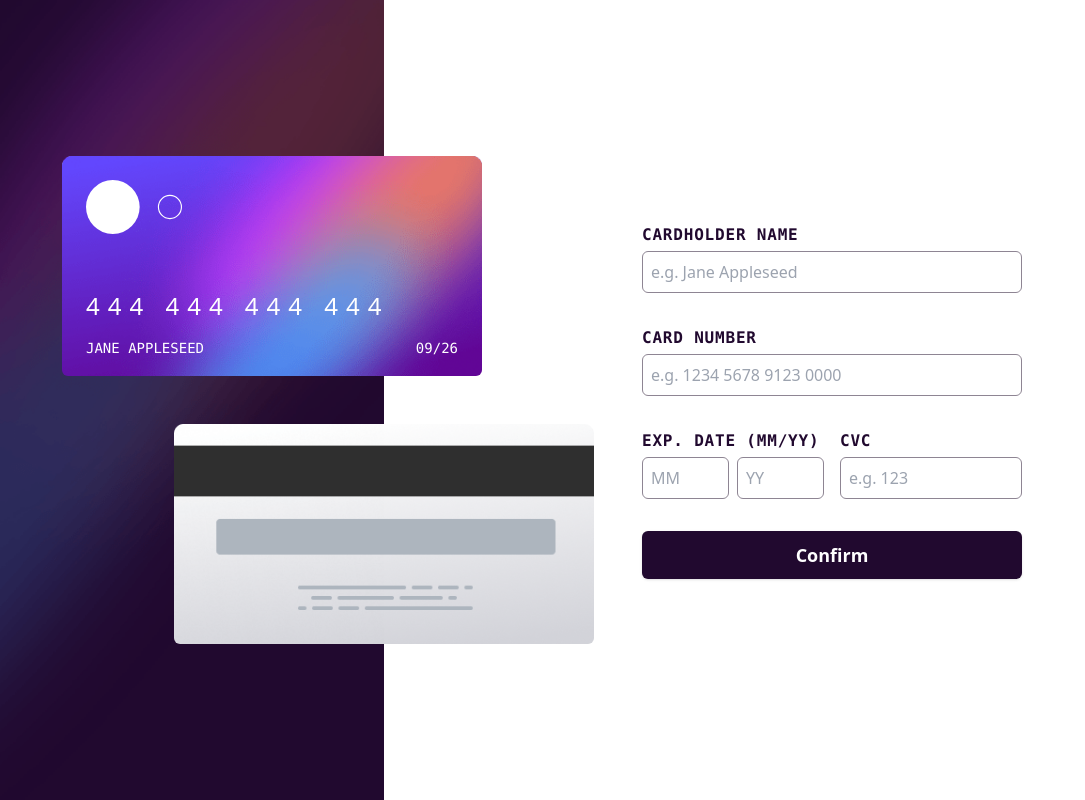
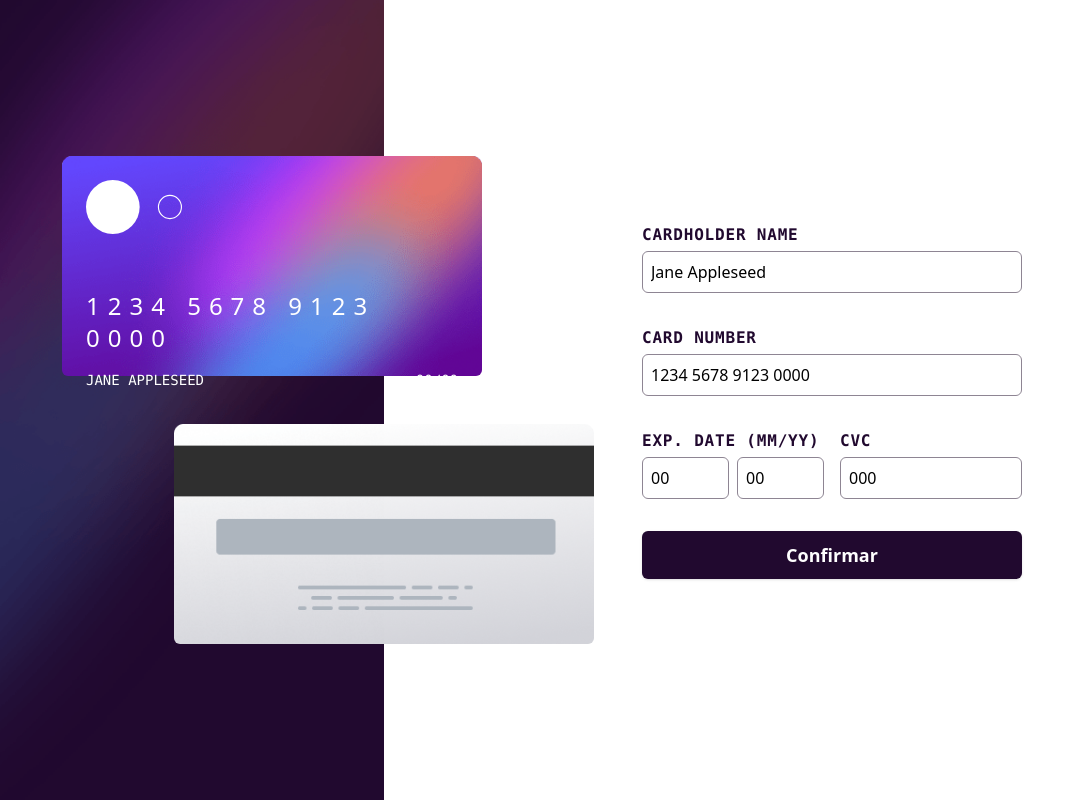
Before and after one commit to radriann21/interactive-card-details-component, a React (Vite) app: page / in a window 1280 px wide. Shown: the whole page, without its empty margins (0-1085 px from the left). Built offline with nearby package versions, Linux system fonts and the light colour scheme.

Commit message:
finished project

```diff
--- a/src/components/app/CreditCardForm.tsx
+++ b/src/components/app/CreditCardForm.tsx
@@ -1,30 +1,161 @@
+import { useCreditCardStore } from "@/context/CreditCardState"
 import { Button } from "../ui/button"
+import type { FormErrors } from "@/types/types"
 
 export const CreditCardForm = () => {
+  const {
+    updateField,
+    handleNumericInput,
+    validateForm,
+    errors,
+    setIsSubmitted,
+    cardHolderName,
+    cardNumber,
+    expireMonth,
+    expireYear,
+    CVC
+  } = useCreditCardStore()
+
+  const formatCardNumber = (value: string) => {
+    const cleaned = value.replace(/\s/g, '')
+    const groups = cleaned.match(/.{1,4}/g)
+    return groups ? groups.join(' ') : cleaned
+  }
+
+  const handleCardNumberInput = (evt: React.ChangeEvent<HTMLInputElement>) => {
+    const value = evt.target.value.replace(/\s/g, '')
+    if (/^\d*$/.test(value) && value.length <= 16) {
+      updateField('cardNumber', formatCardNumber(value))
+    }
+  }
+
+  const handleNameInput = (evt: React.ChangeEvent<HTMLInputElement>) => {
+    const value = evt.target.value
+    if (/^[a-zA-Z\s]*$/.test(value)) {
+      updateField('cardHolderName', value)
+    }
+  }
+
+  const handleMonthInput = (evt: React.ChangeEvent<HTMLInputElement>) => {
+    const value = evt.target.value
+    if (/^\d*$/.test(value)) {
+      const month = parseInt(value)
+      if (month <= 12 || value.length <= 2) {
+        handleNumericInput('expireMonth', evt)
+      }
+    }
+  }
+
+  const handleSubmit = (evt: React.FormEvent) => {
+    evt.preventDefault()
+
+    if (validateForm()) {
+      setIsSubmitted(true)
+    }
+  }
+
+  const getInputClassName = (fieldName: keyof FormErrors) => {
+    const baseClasses = "mt-1 w-full p-2 border-[1px] outline-none rounded-md"
+    return `${baseClasses} ${errors[fieldName]
+      ? 'border-primary-custom-red'
+      : 'border-neutral-dark-grayish-violet active:border-neutral-very-dark-violet focus:border-neutral-very-dark-violet'
+      }`
+  }
+
   return (
-    <form className="w-full md:w-[380px] h-fit space-y-8">
+    <form onSubmit={handleSubmit} className="w-full md:w-[380px] h-fit space-y-4 md:space-y-8 mt-20 md:mt-0">
       <section>
-        <label className="uppercase text-neutral-very-dark-violet font-semibold font-mono tracking-wider">Cardholder Name</label>
-        <input className="mt-1 w-full p-2 border-[1px] outline-none border-neutral-dark-grayish-violet rounded-md active:border-neutral-very-dark-violet focus:border-neutral-very-dark-violet" type="text" placeholder="e.g. Jane Appleseed" />
+        <label className="uppercase text-neutral-very-dark-violet font-bold font-mono tracking-wider text-sm md:text-base">
+          Cardholder Name
+        </label>
+        <input
+          value={cardHolderName}
+          onChange={handleNameInput}
+          className={getInputClassName('cardHolderName')}
+          type="text"
+          placeholder="e.g. Jane Appleseed"
+        />
+        {errors.cardHolderName && (
+          <p className="text-primary-custom-red text-sm mt-1">{errors.cardHolderName}</p>
+        )}
       </section>
+
       <section>
-        <label className="uppercase text-neutral-very-dark-violet font-semibold font-mono tracking-wider">Card Number</label>
-        <input className="mt-1 w-full p-2 border-[1px] outline-none border-neutral-dark-grayish-violet rounded-md active:border-neutral-very-dark-violet focus:border-neutral-very-dark-violet" type="text" placeholder="e.g. 1234 5678 9123 0000" />
+        <label className="uppercase text-neutral-very-dark-violet font-bold font-mono tracking-wider text-sm md:text-base">
+          Card Number
+        </label>
+        <input
+          value={cardNumber}
+          onChange={handleCardNumberInput}
+          className={getInputClassName('cardNumber')}
+          type="text"
+          maxLength={19}
+          placeholder="e.g. 1234 5678 9123 0000"
+        />
+        {errors.cardNumber && (
+          <p className="text-primary-custom-red text-sm mt-1">{errors.cardNumber}</p>
+        )}
       </section>
-      <section className="w-full flex items-center justify-between space-x-4">
+
+      <section className="w-full flex items-center justify-between space-x-2 md:space-x-4">
         <div className="w-[50%]">
-          <label className="uppercase text-neutral-very-dark-violet font-semibold font-mono tracking-wider">Exp. Date (MM/YY)</label>
+          <label className="uppercase text-neutral-very-dark-violet font-bold font-mono tracking-wider text-sm md:text-base">
+            Exp. Date (MM/YY)
+          </label>
           <div className="w-[100%] flex items-center space-x-2">
-            <input className="mt-1 w-full p-2 border-[1px] outline-none border-neutral-dark-grayish-violet rounded-md active:border-neutral-very-dark-violet focus:border-neutral-very-dark-violet" type="text" placeholder="MM" />
-            <input className="mt-1 w-full p-2 border-[1px] outline-none border-neutral-dark-grayish-violet rounded-md active:border-neutral-very-dark-violet focus:border-neutral-very-dark-violet" type="text" placeholder="YY" />
+            <div className="w-full">
+              <input
+                value={expireMonth}
+                onChange={handleMonthInput}
+                className={getInputClassName('expireMonth')}
+                type="text"
+                maxLength={2}
+                placeholder="MM"
+              />
+              {errors.expireMonth && (
+                <p className="text-primary-custom-red text-sm mt-1">{errors.expireMonth}</p>
+              )}
+            </div>
+            <div className="w-full">
+              <input
+                value={expireYear}
+                onChange={(evt) => handleNumericInput('expireYear', evt)}
+                className={getInputClassName('expireYear')}
+                type="text"
+                maxLength={2}
+                placeholder="YY"
+              />
+              {errors.expireYear && (
+                <p className="text-primary-custom-red text-sm mt-1">{errors.expireYear}</p>
+              )}
+            </div>
           </div>
         </div>
+
         <div className="w-[50%]">
-          <label className="uppercase text-neutral-very-dark-violet font-semibold font-mono tracking-wider">CVC</label>
-          <input className="mt-1 w-full p-2 border-[1px] outline-none border-neutral-dark-grayish-violet rounded-md active:border-neutral-very-dark-violet focus:border-neutral-very-dark-violet" type="text" placeholder="e.g. 123" />
+          <label className="uppercase text-neutral-very-dark-violet font-bold font-mono tracking-wider text-sm md:text-base">
+            CVC
+          </label>
+          <input
+            value={CVC}
+            onChange={(evt) => handleNumericInput('CVC', evt)}
+            className={getInputClassName('CVC')}
+            type="text"
+            maxLength={3}
+            placeholder="e.g. 123"
+          />
+          {errors.CVC && (
+            <p className="text-primary-custom-red text-sm mt-1">{errors.CVC}</p>
+          )}
         </div>
       </section>
-      <Button className="w-full text-white bg-neutral-very-dark-violet h-12 font-semibold text-lg transition-colors duration-300 hover:bg-indigo-900">Confirm</Button>
+
+      <Button
+        type="submit"
+        className="w-full text-white bg-neutral-very-dark-violet h-12 font-semibold text-lg transition-colors duration-300 hover:bg-indigo-900"
+      >
+        Confirmar
+      </Button>
     </form>
   )
 }
--- a/src/components/app/DisplayCreditCard.tsx
+++ b/src/components/app/DisplayCreditCard.tsx
@@ -1,15 +1,18 @@
-
+import { useCreditCardStore } from "@/context/CreditCardState"
 
 export const DisplayCreditCard = () => {
+
+  const { cardHolderName, expireMonth, expireYear, cardNumber } = useCreditCardStore()
+
   return (
     <aside className="w-full md:w-[30%] bg-bg-mobile md:bg-bg-desktop bg-cover bg-no-repeat h-[280px] md:h-screen relative flex flex-col-reverse md:flex-col items-center justify-center md:gap-12">
       <div className="w-[280px] h-[180px] md:w-[420px] md:h-[220px] bg-card-front bg-no-repeat bg-cover rounded-md p-4 md:p-6 translate-y-12 -translate-x-4 md:translate-x-20 md:translate-y-0 z-50 md:z-0">
         <img className="w-16 md:w-24" src="/src/assets/card-logo.svg" alt="logo" />
         <div className="flex flex-col space-y-4 mt-6 md:mt-14 h-fit">
-          <p className="text-white text-xl md:text-2xl text-left tracking-[0.2em] md:tracking-[8px]">444 444 444 444</p>
+          <p className="text-white text-lg md:text-2xl text-left tracking-[0.2em] md:tracking-[8px]">{cardNumber}</p>
           <div className="mt-2 md:mt-8 w-full h-full flex items-center justify-between">
-            <span className="uppercase text-white font-mono text-sm">Jane Appleseed</span>
-            <span className="uppercase text-white font-mono text-sm">09/26</span>
+            <span className="uppercase text-white font-mono text-sm">{cardHolderName}</span>
+            <span className="uppercase text-white font-mono text-sm">{expireMonth}/{expireYear}</span>
           </div>
         </div>
       </div>
--- a/src/components/app/MainContainer.tsx
+++ b/src/components/app/MainContainer.tsx
@@ -1,9 +1,13 @@
 import { CreditCardForm } from "./CreditCardForm"
+import { SuccessMessage } from "./SuccessMessage"
+import { useCreditCardStore } from "@/context/CreditCardState"
 
 export const MainContainer = () => {
+  const { isSubmitted } = useCreditCardStore()
+
   return (
-    <main className="w-full md:w-[70%] h-screen flex items-center justify-center">
-      <CreditCardForm />
+    <main className="w-full md:w-[70%] max-h-screen flex items-center justify-center px-4 md:p-0">
+      {isSubmitted ? <SuccessMessage /> : <CreditCardForm />}
     </main>
   )
 }
--- /dev/null
+++ b/src/components/app/SuccessMessage.tsx
@@ -0,0 +1,16 @@
+import { Button } from "../ui/button"
+
+export const SuccessMessage = () => {
+  return (
+    <section className="w-full md:w-[380px] h-fit mt-20 md:mt-0">
+      <div className="space-y-6">
+        <img className="mx-auto" src="/src/assets/icon-complete.svg" alt="sucess mark icon" />
+        <div className="text-center">
+          <h2 className="text-3xl tracking-wider font-semibold uppercase text-neutral-very-dark-violet mb-4">Thank You!</h2>
+          <p className="font-semibold text-neutral-dark-grayish-violet font-mono">We've added your card details</p>
+        </div>
+        <Button className="w-full bg-neutral-very-dark-violet text-white p-6 font-semibold text-lg">Continue</Button>
+      </div>
+    </section>
+  )
+}
--- a/src/context/CreditCardState.tsx
+++ b/src/context/CreditCardState.tsx
@@ -1,23 +1,83 @@
 import { create } from "zustand";
+import type { CreditCardState, FormErrors } from "@/types/types";
 
-type State = {
-  cardHolderName: string
-  cardNumber: string
-  monthNumber: string
-  yearNumber: string
-  CVC: string
-}
+export const useCreditCardStore = create<CreditCardState>((set) => ({
+  cardHolderName: 'Jane Appleseed',
+  cardNumber: '1234 5678 9123 0000',
+  expireMonth: '00',
+  expireYear: '00',
+  CVC: '000',
+  errors: {},
+  isValid: false,
+  isSubmitted: false,
 
-type Action = {
-  updateCardHolderName: (cardHolderName: State['cardHolderName']) => void
-}
+  updateField: (field: string, value: string) => {
+    set((state) => ({
+      ...state,
+      [field]: value,
+      errors: { ...state.errors, [field]: undefined }
+    }))
+  },
 
-export const creditCardStore = create<State & Action>((set) => ({
-  cardHolderName: 'Jane Appleseed',
-  cardNumber: '0000 0000 0000 0000',
-  monthNumber: '00',
-  yearNumber: '00',
-  CVC: '000',
-  updateCardHolderName: (cardHolderName) => set(() => ({ cardHolderName: cardHolderName })),
-  updateCardNumber: (cardNumber: string) => set(() => ({ cardNumber: cardNumber })),
-}))
+  handleNumericInput: (field: string, evt: React.ChangeEvent<HTMLInputElement>) => {
+    const numberPattern = /^\d*$/;
+    const { value } = evt.target
+
+    if (numberPattern.test(value)) {
+      set((state) => ({
+        ...state,
+        [field]: value,
+        errors: { ...state.errors, [field]: undefined }
+      }))
+    }
+  },
+
+  validateForm: () => {
+    const newErrors: FormErrors = {};
+
+    set((state) => {
+      if (!state.cardHolderName.trim()) {
+        newErrors.cardHolderName = "The name is required.";
+      }
+
+      if (!state.cardNumber) {
+        newErrors.cardNumber = "Card number is required.";
+      } else {
+        const cleanedCardNumber = state.cardNumber.replace(/\s/g, '');
+        if (cleanedCardNumber.length !== 16) {
+          newErrors.cardNumber = "Wrong format, the number has letter or is to short.";
+        }
+      }
+
+      if (!state.expireMonth) {
+        newErrors.expireMonth = "Required.";
+      } else if (parseInt(state.expireMonth) < 1 || parseInt(state.expireMonth) > 12) {
+        newErrors.expireMonth = "Invalid Month.";
+      }
+
+      const currentYear = new Date().getFullYear() % 100;
+      if (!state.expireYear) {
+        newErrors.expireYear = "Required.";
+      } else if (parseInt(state.expireYear) < currentYear) {
+        newErrors.expireYear = "Invalid year.";
+      }
+
+      if (!state.CVC) {
+        newErrors.CVC = "CVC is required.";
+      } else if (state.CVC.length !== 3) {
+        newErrors.CVC = "CVC most have 3 digits.";
+      }
+
+      return {
+        ...state,
+        errors: newErrors,
+        isValid: Object.keys(newErrors).length === 0
+      }
+    });
+
+    return Object.keys(newErrors).length === 0;
+  },
+
+  setErrors: (errors: FormErrors) => set({ errors }),
+  setIsSubmitted: (value: boolean) => set({ isSubmitted: value })
+}));
```
Also changed, not shown: src/types/types.d.ts (added, +23 -0 lines).
